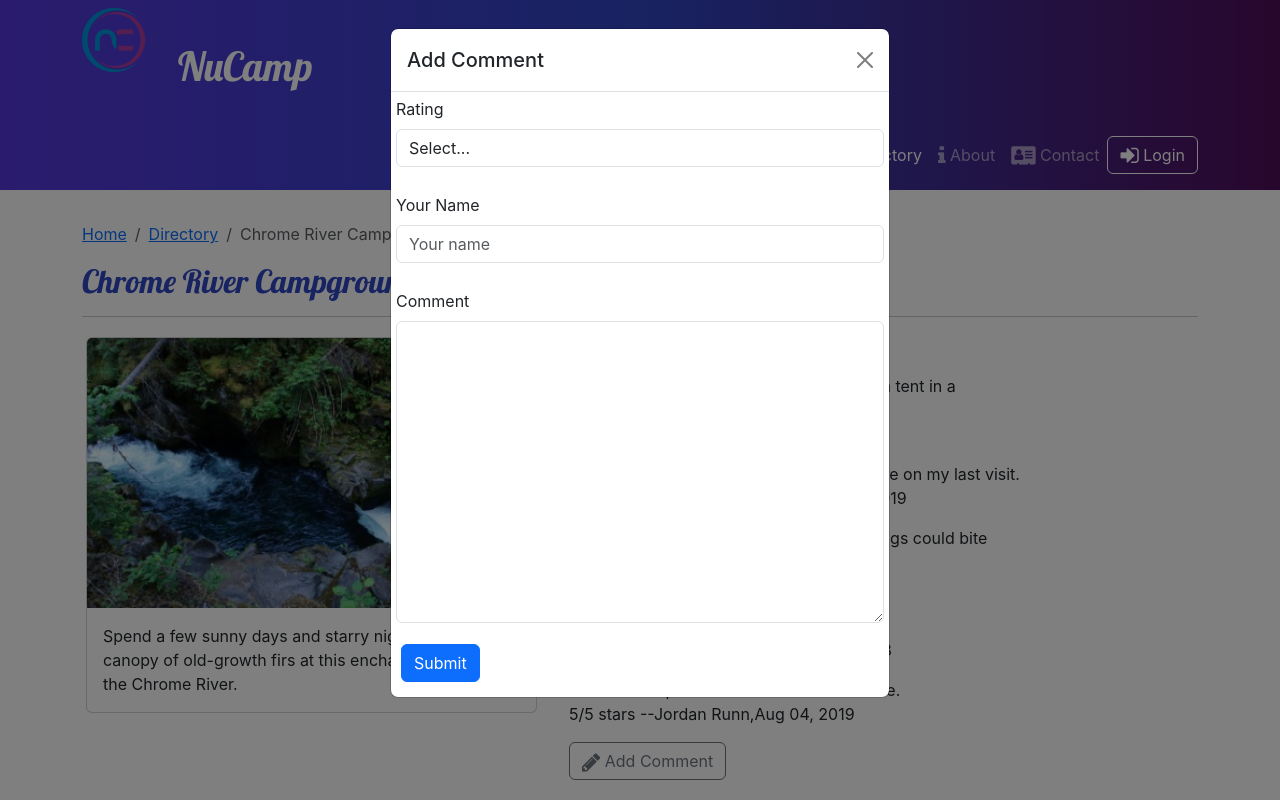
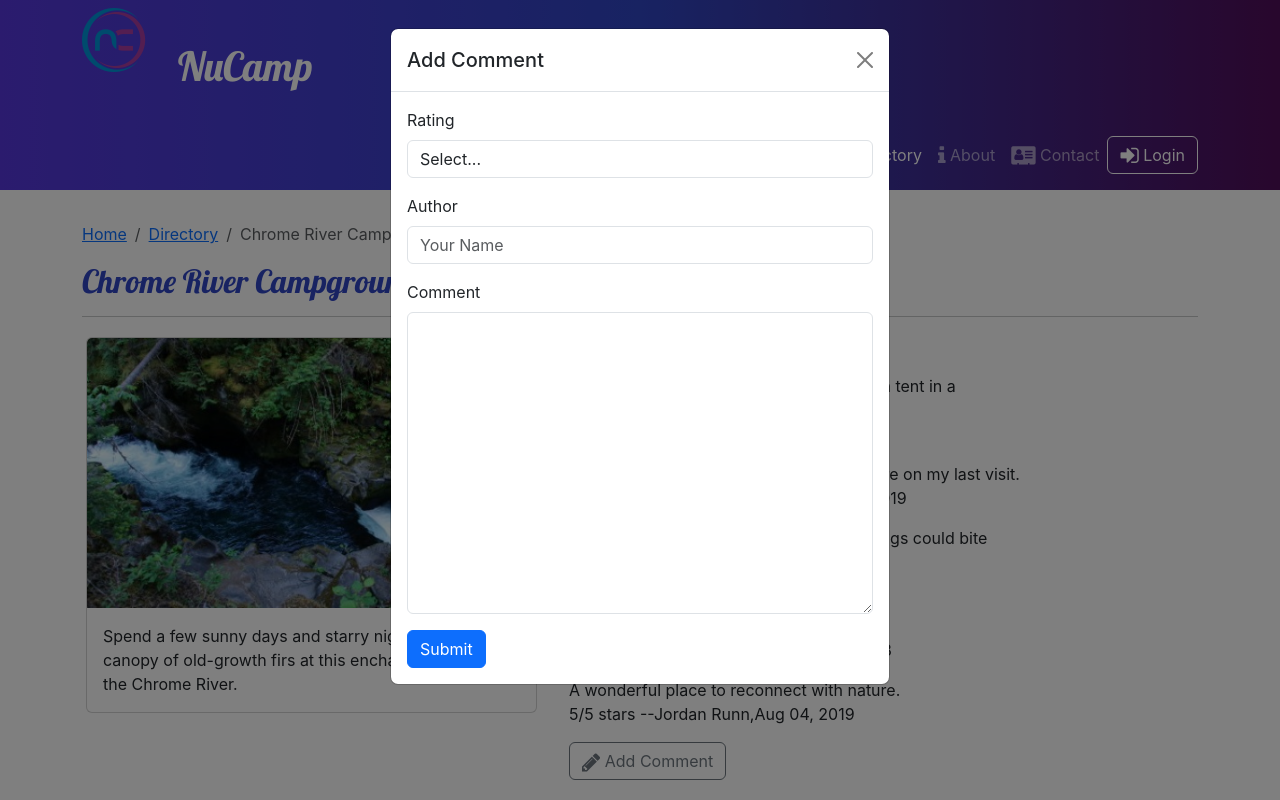
Before and after one commit to YoniYo12/React-Nucampsite, a React (Create React App) app: page /directory/1 in a window 1280 px wide. Both pictures are taken after a click on the button "Add Comment". Shown: the top 800 px of the page. Built offline with nearby package versions, Linux system fonts and the light colour scheme.

Commit message:
Comment form style changed!

```diff
--- a/src/features/comments/CommentForm.js
+++ b/src/features/comments/CommentForm.js
@@ -1,49 +1,53 @@
 import { Form, Field, Formik, ErrorMessage } from 'formik';
 import React, { useState } from 'react';
-import { Button, Modal, ModalHeader, FormGroup, Label } from 'reactstrap';
+import { Button, Modal ,ModalBody, ModalHeader, FormGroup, Label } from 'reactstrap';
 import { validateCommentForm } from '../../utils/validateCommentForm';
 import { useDispatch } from 'react-redux';
 import  {addComment} from './CommentsSlice'
 
-const CommentForm = ({ campsiteId }) => {
-    const [modalOpen, setModalOpen] = useState(false);
+
+
+
+const CommentForm = ({campsiteId})=>{
+    const [modalOpen, setModelOpen] = useState(false);
     const dispatch = useDispatch();
-
-    const handleSubmit = (values) => {
+    const handleSubmit = (values)=>{
         const comment = {
             campsiteId: parseInt(campsiteId),
             rating: values.rating,
             author: values.author,
-            text: values.commentText,
+            text: values.text,
             date: new Date(Date.now()).toISOString()
-        };
+        }
+        console.log(comment);
+        setModelOpen(false);
+        dispatch(addComment(comment));
+    }
 
-        console.log(comment);
-        dispatch(addComment(comment));
-        setModalOpen(false);
-    };
-
-    return (
+    return(
         <>
-            <Button outline onClick={() => setModalOpen(true)}>
+            <Button outline='true' onClick={()=>{setModelOpen(true)}}>
                 <i className='fa fa-pencil fa-lg' /> Add Comment
             </Button>
             <Modal isOpen={modalOpen}>
-                <ModalHeader toggle={() => setModalOpen(false)}>
+                <ModalHeader toggle={()=>{setModelOpen(false)}}>
                     Add Comment
                 </ModalHeader>
-                <Formik
-                    initialValues={{
-                        rating: undefined,
-                        author: '',
-                        commentText: ''
-                    }}
+                <ModalBody>
+                    <Formik initialValues={
+                        {
+                            rating : undefined,
+                            author : '',
+                            text : ''
+                        }
+                    }
                             onSubmit={handleSubmit}
-                    validate={validateCommentForm}
-                >
+                            validate={validateCommentForm}>
                         <Form>
-                        <FormGroup style={{ padding: '5px' }}>
-                            <Label htmlFor='rating'>Rating</Label>
+                            <FormGroup>
+                                <Label htmlFor='rating'>
+                                    Rating
+                                </Label>
                                 <Field
                                     name='rating'
                                     as='select'
@@ -57,41 +61,47 @@ const CommentForm = ({ campsiteId }) => {
                                     <option>5</option>
                                 </Field>
                                 <ErrorMessage name='rating'>
-                                {(msg) => (
-                                    <p className='text-danger'>{msg}</p>
-                                )}
+                                    {(msg)=><p className='text-danger'>{msg}</p>}
                                 </ErrorMessage>
                             </FormGroup>
-                        <FormGroup style={{ padding: '5px' }}>
-                            <Label htmlFor='author'>Your Name</Label>
+                            <FormGroup>
+                                <Label htmlFor='author'>
+                                    Author
+                                </Label>
                                 <Field
                                     name='author'
-                                placeholder='Your name'
+                                    placeholder='Your Name'
                                     className='form-control'
                                 />
                                 <ErrorMessage name='author'>
-                                {(msg) => (
-                                    <p className='text-danger'>{msg}</p>
-                                )}
+                                    {(msg)=><p className='text-danger'>{msg}</p>}
                                 </ErrorMessage>
                             </FormGroup>
-                        <FormGroup style={{ padding: '5px' }}>
-                            <Label htmlFor='commentText'>Comment</Label>
+                            <FormGroup>
+                                <Label htmlFor='text'>
+                                    Comment
+                                </Label>
                                 <Field
                                     name='commentText'
                                     as='textarea'
                                     rows='12'
                                     className='form-control'
                                 />
+                                <ErrorMessage name='text'>
+                                    {(msg)=><p className='text-danger'>{msg}</p>}
+                                </ErrorMessage>
                             </FormGroup>
-                        <Button type='submit' color='primary' style={{marginBottom: '15px', marginLeft:'10px'}}>
+                            <Button type='submit' color='primary'>
                                 Submit
                             </Button>
                                 </Form>
                             </Formik>
+                        </ModalBody>
                     </Modal>
                 </>
-    );
-};
+            )
+
+
+}
 
 export default CommentForm;
```
Lines whose indentation alone changed are shown as unchanged.
